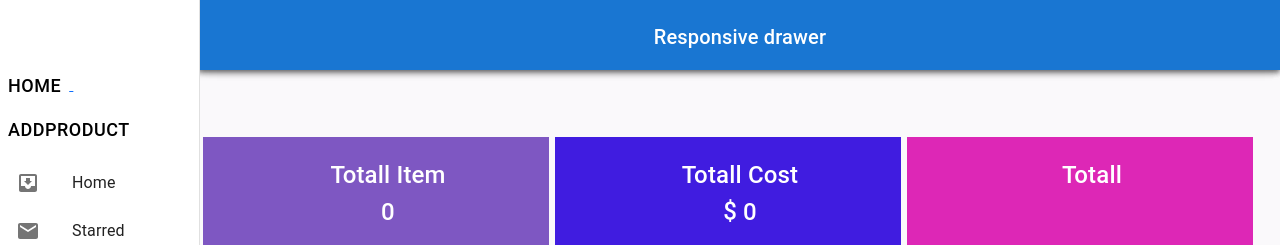
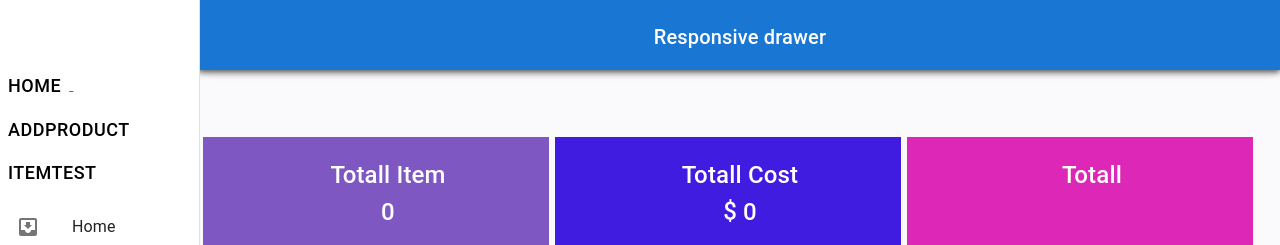
Before and after one commit to Zunaid-jony/online_shop, a React (Create React App) app: page /dashboard in a window 1280 px wide. Shown: the top 245 px of the page. Built offline with nearby package versions, Linux system fonts and the light colour scheme; no server answers; sample sign-in values are in the browser's storage.

Commit message:
items show

```diff
--- a/src/App.js
+++ b/src/App.js
@@ -15,6 +15,7 @@ import PrivateRoute from './Componet/Login/PrivateRoute/PrivateRoute';
 
 import AddProduct from './Componet/Dashboard/DashboardHome/AddProduct';
 import DashboardHeader from './Componet/Dashboard/DashboardHome/DashboardHeader';
+import ItemTest from './Componet/Dashboard/DashboardHome/ItemTest';
 
 
 
@@ -45,6 +46,7 @@ function App() {
 
                       {/* <Route path="abc" element={<Abc></Abc>}  /> */}
                       <Route path="addproduct" element={<AddProduct></AddProduct>}  />
+                      <Route path="test" element={<ItemTest></ItemTest>}  />
                       {/* payment/:appointmentId ata akto spesell */}
 
 
--- a/src/Componet/Dashboard/DashboardHome/AddProduct.js
+++ b/src/Componet/Dashboard/DashboardHome/AddProduct.js
@@ -58,7 +58,10 @@ const [name, setName] = useState('');
 })
 .then(response => response.json())
 .then(result => {
-  console.log('Success:', result);
+  if(result.insertedId){
+    console.log('MenuItems add success')
+
+  }
 })
 .catch(error => {
   console.error('Error:', error);
--- a/src/Componet/Dashboard/DashboardHome/DashboardHome.js
+++ b/src/Componet/Dashboard/DashboardHome/DashboardHome.js
@@ -42,6 +42,10 @@ const DashboardHome = (props) => {
       <Link   to='/dashboard/addproduct'> <Button  style={{color:'black',
       fontSize: '18px',
       textDecoration: 'none' }} color="inherit">  addProduct</Button></Link>
+
+      <Link   to='/dashboard/test'> <Button  style={{color:'black',
+      fontSize: '18px',
+      textDecoration: 'none' }} color="inherit">ItemTest</Button></Link>
 
 
       <List>
--- /dev/null
+++ b/src/Componet/Dashboard/DashboardHome/ItemTest.js
@@ -0,0 +1,19 @@
+import React from 'react';
+import { useState } from 'react';
+import { useEffect } from 'react';
+
+const ItemTest = () => {
+    const [item, setItems] = useState([])
+    useEffect(()=>{
+        fetch('http://localhost:5000/menuItem')
+        .then(res =>res.json())
+        .then(data => setItems(data))
+    },[])
+    return (
+        <div>
+            <h1>item test {item.length}</h1>
+        </div>
+    );
+};
+
+export default ItemTest;
```
